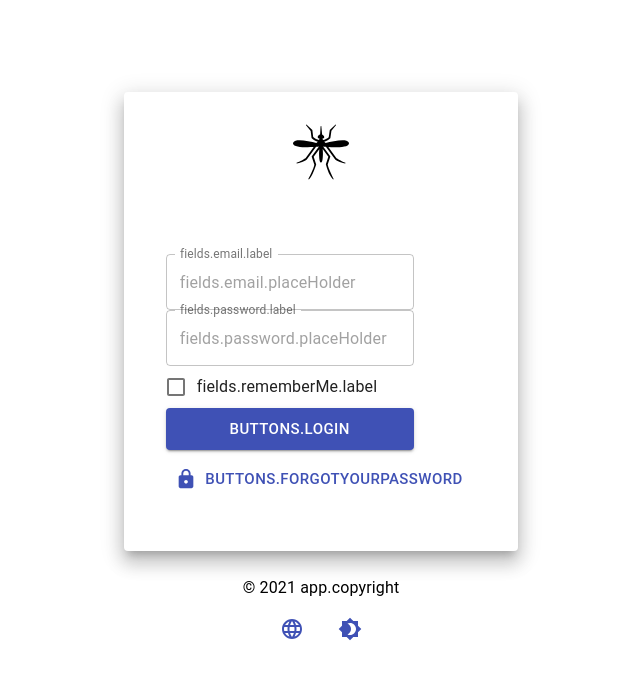
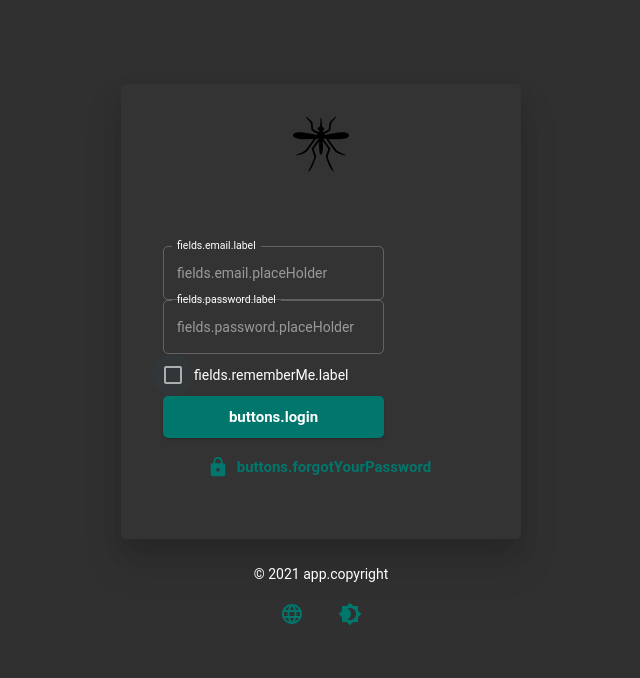
Before and after one commit to danielreis58/a-cloud-iot-ovitrap-system-dashboard, a React (Create React App) app: page /login in a window 1280 px wide. Shown: the top 678 px of the page, without its empty margins (319-959 px from the left). Built offline with nearby package versions, Linux system fonts and the light colour scheme; no server answers.

Commit message:
fix theme

```diff
--- /dev/null
+++ b/src/config/CutomThemeProvider.js
@@ -0,0 +1,14 @@
+import React from 'react'
+import { ThemeProvider } from '@material-ui/core/styles'
+import { useSelector } from 'react-redux'
+import getTheme from './themeBase'
+
+const CustomThemeProvider = (props) => {
+  const { theme: currentTheme } = useSelector((state) => state.Themes)
+  const { children } = props
+  const theme = getTheme(currentTheme)
+
+  return <ThemeProvider theme={theme}>{children}</ThemeProvider>
+}
+
+export default CustomThemeProvider
--- /dev/null
+++ b/src/config/themeBase.js
@@ -0,0 +1,8 @@
+import light from './themeLight'
+import dark from './themeDark'
+
+const themes = { light, dark }
+
+export default function getTheme(theme) {
+  return themes[theme]
+}
--- a/src/config/themeDark.js
+++ b/src/config/themeDark.js
@@ -3,8 +3,8 @@ import { createMuiTheme } from '@material-ui/core/styles'
 const palette = {
   type: 'dark',
   primary: {
-    main: '#009EE2',
-    secondary: '#1C3059'
+    main: '#00766c',
+    secondary: '#338a3e'
   },
   secondary: {
     main: '#F46A6A'
@@ -16,8 +16,8 @@ const palette = {
     main: '#4dbf7e'
   },
   background: {
-    default: '#0f1a2d',
-    paper: '#172746',
+    default: '#303030',
+    paper: '#333333',
     paper2: '#132039'
   },
   text: {
--- a/src/config/themeNormal.js
+++ b/src/config/themeLight.js
@@ -3,8 +3,8 @@ import { createMuiTheme } from '@material-ui/core/styles'
 const palette = {
   type: 'light',
   primary: {
-    main: '#009EE2',
-    secondary: '#1C3059'
+    main: '#26a69a',
+    secondary: '#66bb6a'
   },
   secondary: {
     main: '#F46A6A'
@@ -16,8 +16,8 @@ const palette = {
     main: '#4dbf7e'
   },
   background: {
-    default: '#e9e9e9',
-    paper: '#fff',
+    default: '#f0f0f0',
+    paper: '#ffffff',
     paper2: '#f9f9f9'
   },
   text: {
@@ -206,7 +206,7 @@ const shadows = [
   '0 12px 19px 0 rgba(0,0,0,.05), 0 24px 38px 3px rgba(0,0,0,.05)'
 ]
 
-const normal = createMuiTheme({
+const light = createMuiTheme({
   shape,
   typography,
   palette,
@@ -380,4 +380,4 @@ const normal = createMuiTheme({
   }
 })
 
-export default normal
+export default light
--- a/src/index.js
+++ b/src/index.js
@@ -1,9 +1,11 @@
 import React from 'react'
 import ReactDOM from 'react-dom'
+import { CssBaseline } from '@material-ui/core'
 import { BrowserRouter } from 'react-router-dom'
 import { Provider } from 'react-redux'
 import jwtDecode from 'jwt-decode'
 import axios from 'axios'
+import CustomThemeProvider from './config/CutomThemeProvider'
 import App from './App'
 
 import * as serviceWorker from './serviceWorker'
@@ -42,9 +44,12 @@ if (localAuthUser) {
 
 const app = (
   <Provider store={store}>
-    <BrowserRouter>
-      <App />
-    </BrowserRouter>
+    <CustomThemeProvider>
+      <CssBaseline />
+      <BrowserRouter>
+        <App />
+      </BrowserRouter>
+    </CustomThemeProvider>
   </Provider>
 )
 
--- a/src/pages/Authentication/Login.js
+++ b/src/pages/Authentication/Login.js
@@ -1,7 +1,7 @@
 import React, { useState, useContext, useEffect } from 'react'
 import { Link as RouterLink } from 'react-router-dom'
 import { useDispatch } from 'react-redux'
-import { useTranslation } from 'react-i18next'
+import { withTranslation } from 'react-i18next'
 import { Container, Grid, Paper } from '@material-ui/core'
 import { LockRounded as LockIcon } from '@material-ui/icons'
 
@@ -18,8 +18,7 @@ import Snackbar from '../../components/atoms/feedback/snackbar'
 import SwitchLanguage from '../../components/molecules/switchs/language'
 import SwitchTheme from '../../components/molecules/switchs/theme'
 
-const Login = () => {
-  const { t } = useTranslation()
+const Login = ({ t }) => {
   const dispatch = useDispatch()
   const { register, handleSubmit, setValue, errors } = useForm({
     resolver: yupResolver(schema)
@@ -33,17 +32,8 @@ const Login = () => {
   const [snackbarMessage, setSnackbarMessage] = useState('')
 
   const handleLogin = (event) => {
-    console.log(event.target.value)
-  }
-
-  const handleRememberMeChange = (event) => {
-    setRememberMe(event.target.checked)
-    console.log(event.target.checked)
-  }
-
-  const submit = () => {
     setLoading(true)
-    console.log('LOGIN')
+    console.log(event)
   }
 
   return (
@@ -104,8 +94,6 @@ const Login = () => {
                     </Grid>
                     <Grid item xl={12} lg={12} md={12} sm={12} xs={12}>
                       <CheckBox
-                        checked={rememberMe ?? false}
-                        onChange={handleRememberMeChange}
                         name="rememberMe"
                         color="primary"
                         label={t('fields.rememberMe.label')}
@@ -118,7 +106,6 @@ const Login = () => {
                         variant="contained"
                         color="primary"
                         fullWidth={true}
-                        onClick={() => submit()}
                         disabled={loading}
                       >
                         {loading ? (
@@ -185,4 +172,4 @@ const Login = () => {
   )
 }
 
-export default Login
+export default withTranslation()(Login)
```
